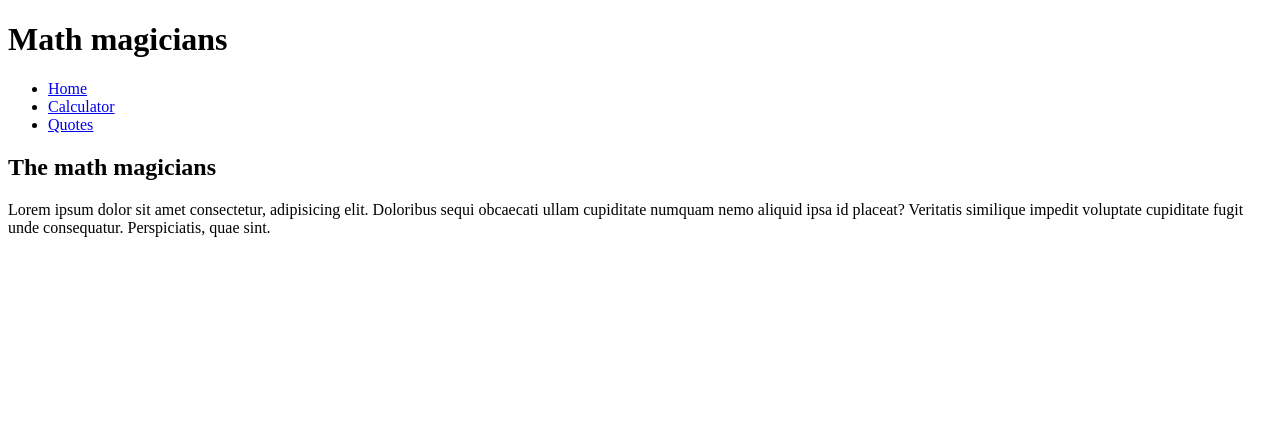
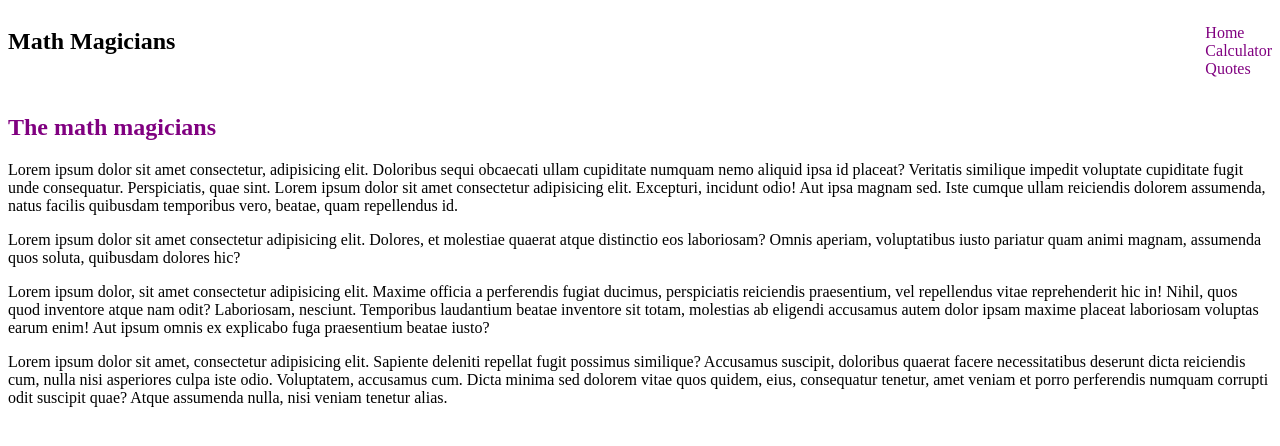
Before and after one commit to fdezcaminero/math-magicians, a React (Create React App) app: page / in a window 1280 px wide. Shown: the top 446 px of the page. Built offline with nearby package versions, Linux system fonts and the light colour scheme.

Commit message:
Style the project a little bit

```diff
--- a/src/App.css
+++ b/src/App.css
@@ -37,6 +37,28 @@
 }
 
 .borderStyles {
-  border: 1px solid black;
+  border: 1px solid purple;
   width: 75%;
 }
+
+.h1Style {
+  color: purple;
+}
+
+.pStyle {
+  color: purple;
+}
+
+.navstyle {
+  list-style-type: none;
+}
+
+a {
+  color: purple;
+  text-decoration: none;
+}
+
+.navSection {
+  display: flex;
+  justify-content: space-between;
+}
--- a/src/App.jsx
+++ b/src/App.jsx
@@ -1,4 +1,3 @@
-// App.js
 import {
   BrowserRouter, Routes, Route, Outlet, Link,
 } from 'react-router-dom';
@@ -9,9 +8,10 @@ import './App.css';
 
 function Layout() {
   return (
-    <>
-      <h1>Math magicians</h1>
-      <ul>
+    <main>
+      <section className="navSection">
+        <h1>Math Magicians</h1>
+        <ul className="navstyle">
           <li>
             <Link to="/">Home</Link>
           </li>
@@ -22,8 +22,9 @@ function Layout() {
             <Link to="/quotes">Quotes</Link>
           </li>
         </ul>
+      </section>
       <Outlet />
-    </>
+    </main>
   );
 }
 
--- a/src/components/Home.jsx
+++ b/src/components/Home.jsx
@@ -3,14 +3,46 @@ import React from 'react';
 function Home() {
   return (
     <section>
-      <h1>The math magicians</h1>
+      <h1 className="h1Style">The math magicians</h1>
 
       <p>
         Lorem ipsum dolor sit amet consectetur, adipisicing elit.
         Doloribus sequi obcaecati ullam cupiditate numquam nemo aliquid ipsa id placeat?
         Veritatis similique impedit voluptate cupiditate fugit unde consequatur.
         Perspiciatis, quae sint.
+        Lorem ipsum dolor sit amet consectetur adipisicing elit.
+        Excepturi, incidunt odio! Aut ipsa magnam sed.
+        Iste cumque ullam reiciendis dolorem assumenda, natus facilis quibusdam temporibus vero,
+        beatae, quam repellendus id.
       </p>
+
+      <p>
+        Lorem ipsum dolor sit amet consectetur adipisicing elit. Dolores, et molestiae quaerat atque distinctio eos laboriosam?
+        Omnis aperiam, voluptatibus iusto pariatur quam animi magnam, assumenda quos soluta, quibusdam dolores hic?
+      </p>
+
+      <p>Lorem ipsum dolor,
+        sit amet consectetur adipisicing elit.
+        Maxime officia a perferendis fugiat ducimus,
+        perspiciatis reiciendis praesentium,
+        vel repellendus vitae reprehenderit hic in!
+        Nihil, quos quod inventore atque nam odit?
+        Laboriosam, nesciunt. Temporibus laudantium
+        beatae inventore sit totam, molestias ab eligendi
+        accusamus autem dolor ipsam maxime placeat laboriosam voluptas
+        earum enim! Aut ipsum omnis ex explicabo fuga praesentium beatae
+        iusto?</p>
+
+        <p>
+          Lorem ipsum dolor sit amet,
+          consectetur adipisicing elit.
+          Sapiente deleniti repellat fugit possimus similique?
+          Accusamus suscipit, doloribus quaerat facere necessitatibus
+          deserunt dicta reiciendis cum, nulla nisi asperiores culpa iste odio.
+          Voluptatem, accusamus cum. Dicta minima sed dolorem vitae quos quidem,
+          eius, consequatur tenetur, amet veniam et porro perferendis numquam corrupti
+          odit suscipit quae? Atque assumenda nulla, nisi veniam tenetur alias.
+        </p>
     </section>
   );
 }
```
Lines whose indentation alone changed are shown as unchanged.
